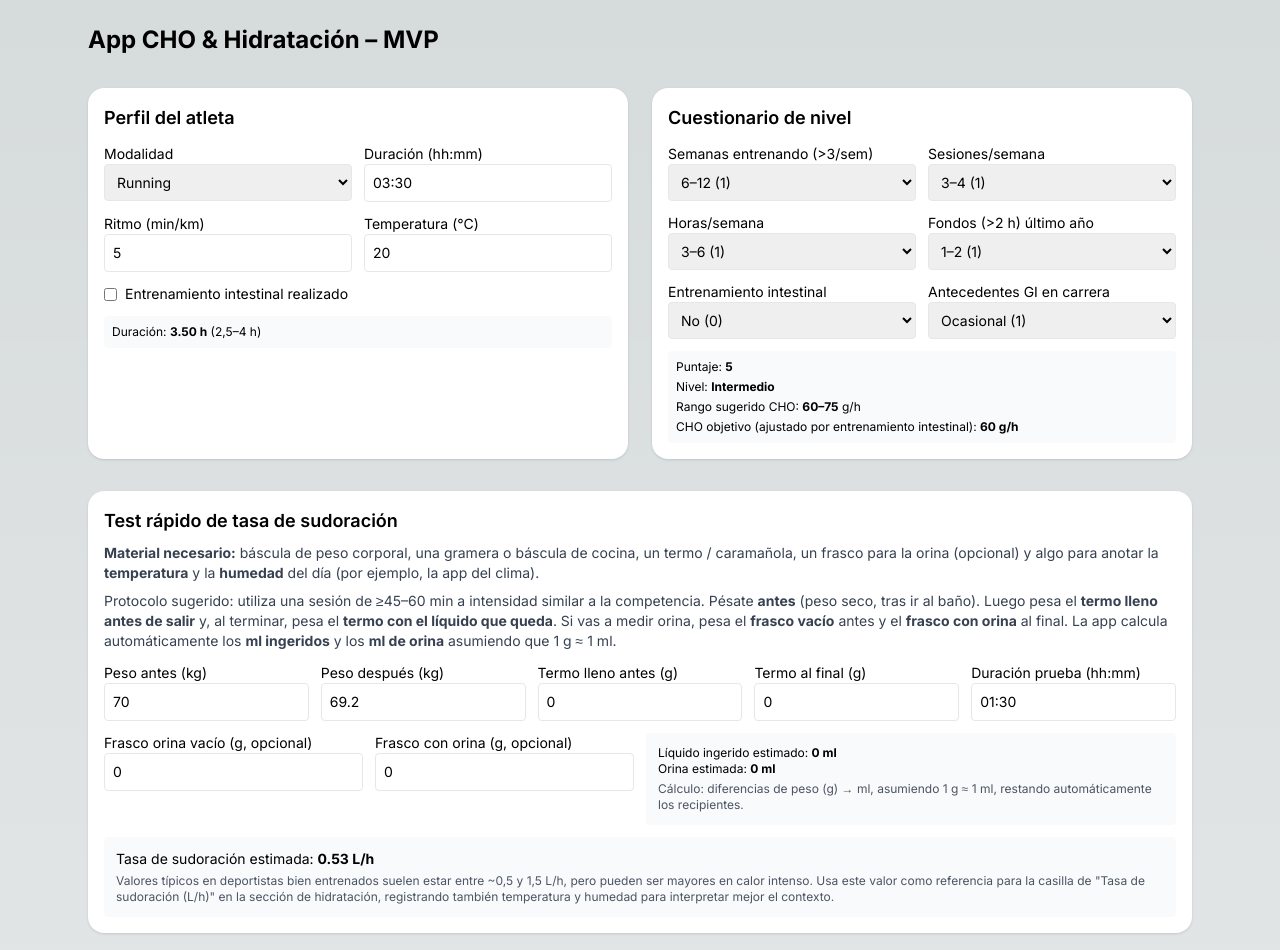
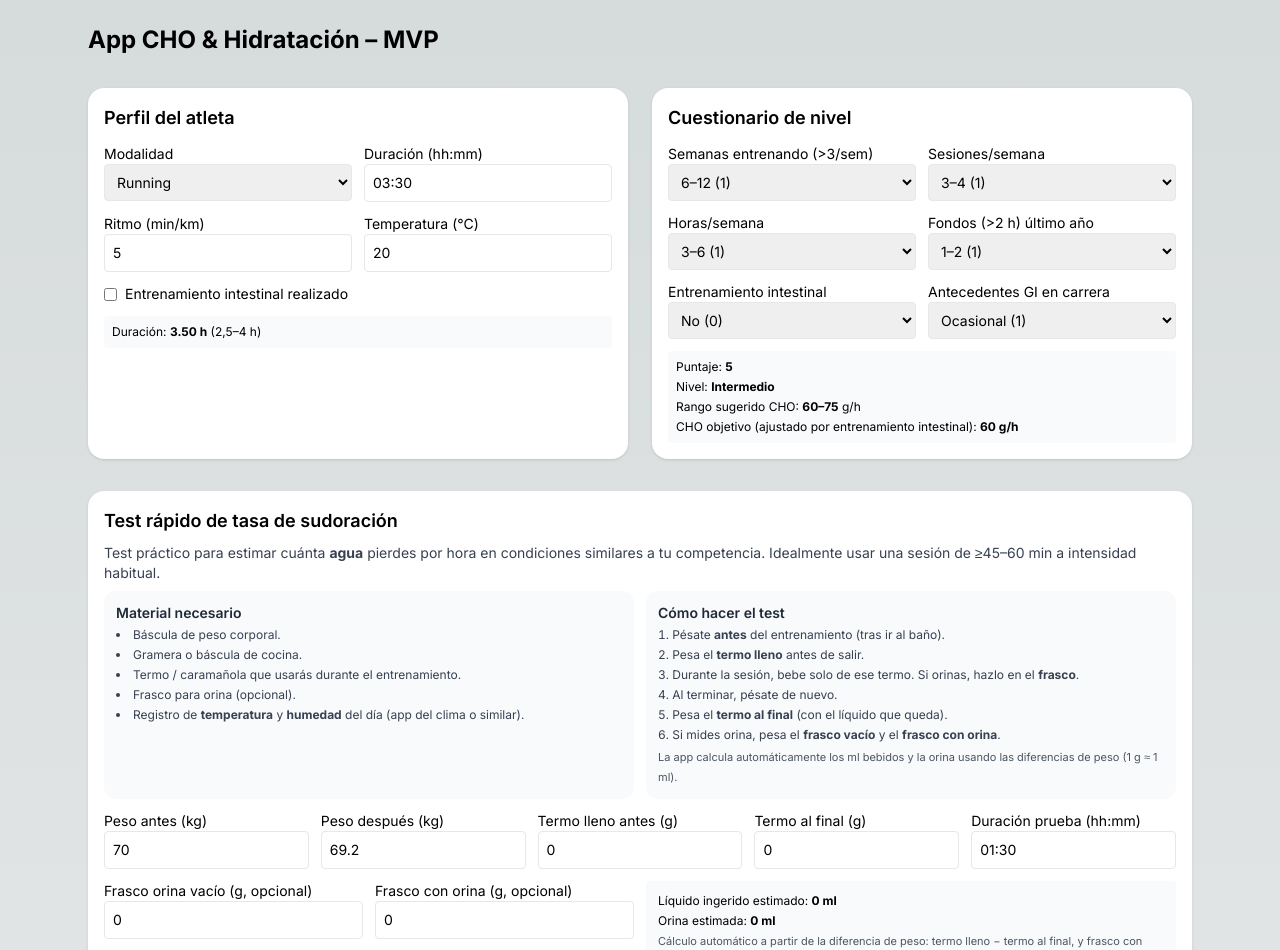
Before and after one commit to julfisu80-web/stackblitz-starters-uf2bvd14, a Next.js app: page / in a window 1280 px wide. Shown: the top 950 px of the page. Built offline with nearby package versions, Linux system fonts and the light colour scheme.

Commit message:
Update page.tsx interfaz

```diff
--- a/app/page.tsx
+++ b/app/page.tsx
@@ -585,29 +585,48 @@ export default function Page() {
         </div>
       </section>
 
-        {/* TEST DE SUDORACIÓN SIMPLE */}
+            {/* TEST DE SUDORACIÓN SIMPLE */}
       <section className="p-4 rounded-2xl shadow bg-white">
         <h2 className="text-lg font-semibold mb-2">
           Test rápido de tasa de sudoración
         </h2>
 
+        {/* Descripción general */}
         <p className="text-sm text-gray-700 mb-2">
-          <b>Material necesario:</b> báscula de peso corporal, una gramera o
-          báscula de cocina, un termo / caramañola, un frasco para la orina
-          (opcional) y algo para anotar la <b>temperatura</b> y la{' '}
-          <b>humedad</b> del día (por ejemplo, la app del clima).
+          Test práctico para estimar cuánta <b>agua</b> pierdes por hora en condiciones similares a tu competencia.
+          Idealmente usar una sesión de ≥45–60 min a intensidad habitual.
         </p>
 
-        <p className="text-sm text-gray-700 mb-3">
-          Protocolo sugerido: utiliza una sesión de ≥45–60 min a intensidad
-          similar a la competencia. Pésate <b>antes</b> (peso seco, tras ir al
-          baño). Luego pesa el <b>termo lleno antes de salir</b> y, al terminar,
-          pesa el <b>termo con el líquido que queda</b>. Si vas a medir orina,
-          pesa el <b>frasco vacío</b> antes y el <b>frasco con orina</b> al
-          final. La app calcula automáticamente los <b>ml ingeridos</b> y los{' '}
-          <b>ml de orina</b> asumiendo que 1 g ≈ 1 ml.
-        </p>
+        {/* Bloque de materiales y pasos */}
+        <div className="grid md:grid-cols-2 gap-3 mb-3 text-sm">
+          <div className="bg-gray-50 rounded-xl p-3">
+            <h3 className="font-semibold text-gray-800 mb-1">Material necesario</h3>
+            <ul className="list-disc list-inside text-xs text-gray-700 space-y-1">
+              <li>Báscula de peso corporal.</li>
+              <li>Gramera o báscula de cocina.</li>
+              <li>Termo / caramañola que usarás durante el entrenamiento.</li>
+              <li>Frasco para orina (opcional).</li>
+              <li>Registro de <b>temperatura</b> y <b>humedad</b> del día (app del clima o similar).</li>
+            </ul>
+          </div>
 
+          <div className="bg-gray-50 rounded-xl p-3">
+            <h3 className="font-semibold text-gray-800 mb-1">Cómo hacer el test</h3>
+            <ol className="list-decimal list-inside text-xs text-gray-700 space-y-1">
+              <li>Pésate <b>antes</b> del entrenamiento (tras ir al baño).</li>
+              <li>Pesa el <b>termo lleno</b> antes de salir.</li>
+              <li>Durante la sesión, bebe solo de ese termo. Si orinas, hazlo en el <b>frasco</b>.</li>
+              <li>Al terminar, pésate de nuevo.</li>
+              <li>Pesa el <b>termo al final</b> (con el líquido que queda).</li>
+              <li>Si mides orina, pesa el <b>frasco vacío</b> y el <b>frasco con orina</b>.</li>
+            </ol>
+            <p className="text-[11px] text-gray-600 mt-1">
+              La app calcula automáticamente los ml bebidos y la orina usando las diferencias de peso (1 g ≈ 1 ml).
+            </p>
+          </div>
+        </div>
+
+        {/* Formulario de datos */}
         <div className="grid md:grid-cols-5 gap-3 text-sm">
           <label>
             Peso antes (kg)
@@ -659,6 +678,7 @@ export default function Page() {
           </label>
         </div>
 
+        {/* Bloque de orina y resultados intermedios */}
         <div className="grid md:grid-cols-4 gap-3 text-sm mt-3">
           <label>
             Frasco orina vacío (g, opcional)
@@ -682,7 +702,8 @@ export default function Page() {
               }
             />
           </label>
-          <div className="bg-gray-50 p-3 rounded text-xs md:col-span-2">
+
+          <div className="bg-gray-50 p-3 rounded text-xs md:col-span-2 space-y-1">
             <div>
               Líquido ingerido estimado:{' '}
               <b>{drinkMl.toFixed(0)} ml</b>
@@ -691,25 +712,26 @@ export default function Page() {
               Orina estimada:{' '}
               <b>{urineMl.toFixed(0)} ml</b>
             </div>
-            <div className="mt-1 text-gray-600">
-              Cálculo: diferencias de peso (g) → ml, asumiendo 1 g ≈ 1 ml,
-              restando automáticamente los recipientes.
-            </div>
+            <p className="text-[11px] text-gray-600">
+              Cálculo automático a partir de la diferencia de peso: termo lleno − termo al final,
+              y frasco con orina − frasco vacío (1 g ≈ 1 ml).
+            </p>
           </div>
         </div>
 
+        {/* Resultado final */}
         <div className="mt-3 text-sm bg-gray-50 p-3 rounded">
           Tasa de sudoración estimada:{' '}
           <b>{sweatRateTestLh > 0 ? sweatRateTestLh.toFixed(2) : '0.00'} L/h</b>
           <p className="text-xs text-gray-600 mt-1">
-            Valores típicos en deportistas bien entrenados suelen estar entre
-            ~0,5 y 1,5 L/h, pero pueden ser mayores en calor intenso. Usa este
-            valor como referencia para la casilla de &quot;Tasa de sudoración
-            (L/h)&quot; en la sección de hidratación, registrando también
-            temperatura y humedad para interpretar mejor el contexto.
+            Valores típicos en deportistas bien entrenados suelen estar entre ~0,5 y 1,5 L/h,
+            pero pueden ser mayores en calor intenso. Usa este valor como referencia para la
+            casilla de &quot;Tasa de sudoración (L/h)&quot; en la sección de hidratación y
+            registra siempre temperatura y humedad para interpretar mejor el contexto.
           </p>
         </div>
       </section>
+
 
 
             {/* HIDRATACIÓN */}
```
